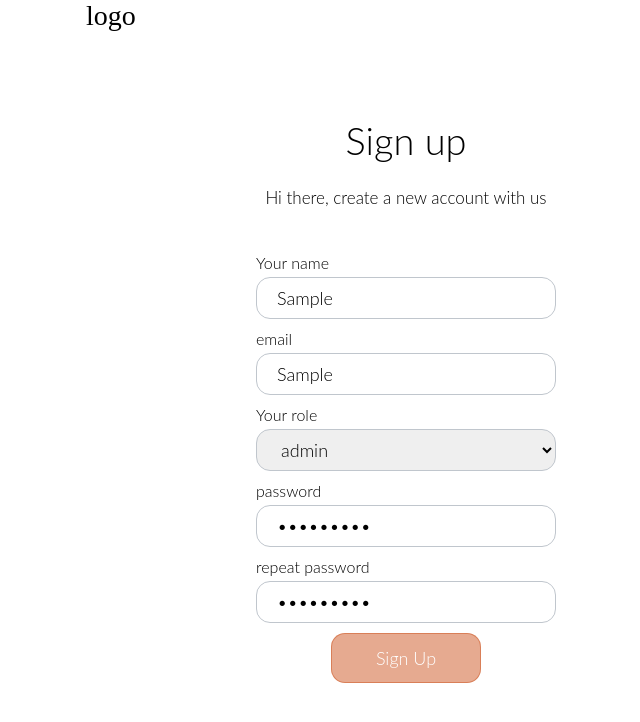
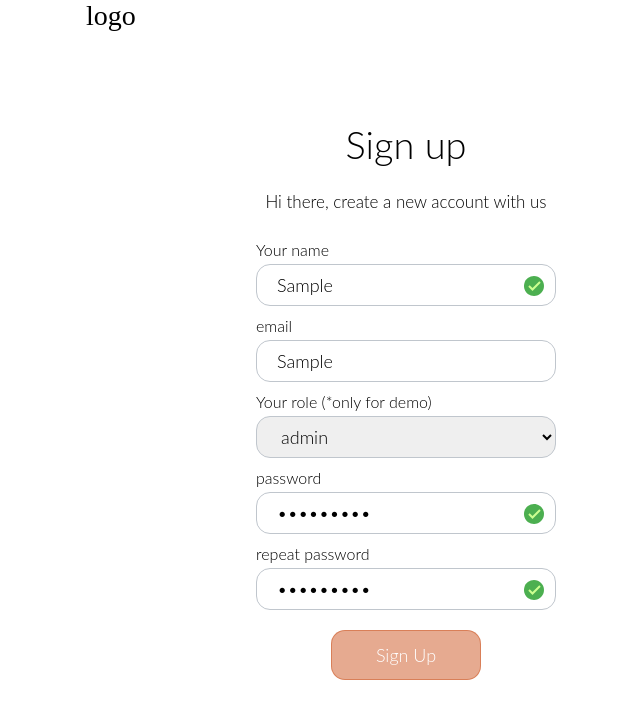
Before and after one commit to canriquez/my-team-builder, a React (Create React App) app: page / in a window 1280 px wide. Both pictures are taken after typing "Sample", "Sample", "Sample123", "Sample123" into the empty fields and a click on the button "Sign Up". Shown: the top 722 px of the page, without its empty margins (234-874 px from the left). Built offline with nearby package versions, Linux system fonts and the light colour scheme.

Commit message:
adds SignupForm input fields validator. backendCheckEmail method. signup.js reducer with tests green

```diff
--- a/src/actions/index.js
+++ b/src/actions/index.js
@@ -1,11 +1,16 @@
-import { UPDATE_ACCOUNT_DATA } from "../helpers/help";
-import backEndSignup from "../apis/my-team-api";
+import { UPDATE_ACCOUNT_DATA, UPDATE_EMAIL_AVAILABLE } from "../helpers/help";
+import { backEndSignup, backendCheckEmail } from "../apis/my-team-api";
 
 /* Actions for Sync Store */
 
 const updateAccountData = (accountData) => ({
   type: UPDATE_ACCOUNT_DATA,
   accountData,
+});
+
+const updateSignupEmail = (email) => ({
+  type: UPDATE_EMAIL_AVAILABLE,
+  email,
 });
 
 /* Thunk thenable creators to manage Async requests (my-team-api.js API) */
@@ -21,4 +26,23 @@ const backendSignupAction = (signUpData) => (dispatch, getState) =>
       throw error;
     });
 
-export { updateAccountData, backendSignupAction };
+const checkApiEmail = (email) => (dispatch, getState) =>
+  backendCheckEmail(email)
+    .then((result) => {
+      const email = result["message"].split(" ");
+      console.log(email[0]);
+      const payload = {
+        email_available: email[0],
+      };
+      dispatch(updateSignupEmail(payload));
+    })
+    .catch((error) => {
+      throw error;
+    });
+
+export {
+  updateAccountData,
+  backendSignupAction,
+  updateSignupEmail,
+  checkApiEmail,
+};
--- a/src/apis/my-team-api.js
+++ b/src/apis/my-team-api.js
@@ -1,8 +1,8 @@
 import "regenerator-runtime";
 
 const backEndSignup = async ({ email, name, role, avatar, password }) => {
-  const baseUrl = "https://anriquez-my-team-api.herokuapp.com";
-  //const baseUrl = "http://127.0.0.1:5000";
+  //const baseUrl = "https://anriquez-my-team-api.herokuapp.com";
+  const baseUrl = "http://127.0.0.1:5000";
   const endpoint = "/signup";
   const a = `?email=${email}`;
   const b = `&name=${name}`;
@@ -28,4 +28,28 @@ const backEndSignup = async ({ email, name, role, avatar, password }) => {
   }
 };
 
-export default backEndSignup;
+const backendCheckEmail = async ({ email }) => {
+  const baseUrl = "https://anriquez-my-team-api.herokuapp.com";
+  //const baseUrl = "http://127.0.0.1:5000";
+  const endpoint = "/adhome/check";
+  const a = `?email=${email}`;
+  const appURL = [baseUrl + endpoint + a];
+  const request = {
+    method: "POST",
+    headers: {
+      Accept: "application/json",
+      "Content-Type": "application/json",
+    },
+  };
+  try {
+    const response = await fetch(appURL, request);
+    const obj = await response.json();
+
+    // return complete list
+    return obj;
+  } catch (err) {
+    throw ("Something went wrong with fetching book list ", err);
+  }
+};
+
+export { backEndSignup, backendCheckEmail };
--- a/src/containers/SignupForm.js
+++ b/src/containers/SignupForm.js
@@ -1,12 +1,15 @@
 import React from "react";
 import { connect } from "react-redux";
-import { backendSignupAction } from "../actions/index";
+import { backendSignupAction, checkApiEmail } from "../actions/index";
 import {
   validEmail,
+  validName,
+  validPassword,
   enableSubmit,
   disableSubmit,
 } from "../helpers/componentHelp";
 import styles from "../styles/SignupForm.module.css";
+import okIcon from "../assets/icons/ok.svg";
 
 class SignupForm extends React.Component {
   constructor(props) {
@@ -31,6 +34,7 @@ class SignupForm extends React.Component {
   }
 
   handleChange() {
+    const { checkBackendEmail } = this.props;
     const formName = document.getElementById("nameValue").value;
     const formEmail = document.getElementById("emailValue").value;
     const formPassword = document.getElementById("passwordValue").value;
@@ -51,6 +55,10 @@ class SignupForm extends React.Component {
       valid_email: valid_email,
       password_match: valid_password,
     });
+
+    if (valid_email) {
+      checkBackendEmail({ email: formEmail });
+    }
     if (formEmail.length > 5 && valid_email && valid_password) {
       enableSubmit("submit-btn");
     } else {
@@ -68,22 +76,19 @@ class SignupForm extends React.Component {
     };
 
     fireBackendSignup(signupData);
-    /*
-    const { onSubmitCreateBook } = this.props;
-    const { title, role } = this.state;
-    if (title === "" || role === "role") {
-      return;
-    }
-
-    const book = {
-      ...this.state,
-      id: randomId(),
-    };
-    onSubmitCreateBook(book); */
   }
 
   render() {
-    const { name, email, password, password_repeat } = this.state;
+    const {
+      name,
+      email,
+      password,
+      password_repeat,
+      password_match,
+    } = this.state;
+    const { new_email } = this.props;
+    console.log(this.props);
+    console.log("new API email is :" + new_email);
     return (
       <div className={styles.formblock}>
         <div className={styles.formwrap}>
@@ -96,7 +101,11 @@ class SignupForm extends React.Component {
             action="#"
             onSubmit={this.handleSubmit}
           >
-            <label htmlFor="namelValue">Your name</label>
+            <label htmlFor="namelValue">
+              Your name
+              {!validName(name) ? " (5 or more characters)" : ""}
+            </label>
+            <div className={styles.nameInputWrap}>
               <input
                 className="nameValue"
                 type="text"
@@ -104,11 +113,17 @@ class SignupForm extends React.Component {
                 value={name}
                 id="nameValue"
               />
+              <img
+                className={
+                  styles.formIcons + (validName(name) ? " show" : " hide")
+                }
+                src={okIcon}
+                alt="Logo"
+                id="ok-icon"
+              />
+            </div>
             <label htmlFor="emailValue">email</label>
-            <p className={styles.errorfield + " hide"} id="email-error">
-              {" "}
-              ... a valid email please
-            </p>
+            <div className={styles.emailInputWrap}>
               <input
                 className="emailValue"
                 type="text"
@@ -117,7 +132,17 @@ class SignupForm extends React.Component {
                 id="emailValue"
                 autoComplete="username"
               />
-            <label htmlFor="role">Your role</label>
+              <img
+                className={
+                  styles.formIcons +
+                  (new_email === email && email !== "" ? " show" : " hide")
+                }
+                src={okIcon}
+                alt="Logo"
+                id="ok-icon"
+              />
+            </div>
+            <label htmlFor="role">Your role (*only for demo)</label>
             <select
               className="role"
               name="role"
@@ -130,7 +155,12 @@ class SignupForm extends React.Component {
                 </option>
               ))}
             </select>
-            <label htmlFor="passwordValue">password</label>
+
+            <label htmlFor="passwordValue">
+              password
+              {!validPassword(password) ? " (5 or more characters)" : ""}
+            </label>
+            <div className={styles.passInputWrap}>
               <input
                 className="passwordValue"
                 type="password"
@@ -139,7 +169,19 @@ class SignupForm extends React.Component {
                 id="passwordValue"
                 autoComplete="new-password"
               />
+              <img
+                className={
+                  styles.formIcons +
+                  (validPassword(password) ? " show" : " hide")
+                }
+                src={okIcon}
+                alt="Logo"
+                id="ok-icon"
+              />
+            </div>
+
             <label htmlFor="passwordRepeatValue">repeat password</label>
+            <div className={styles.passRepeatInputWrap}>
               <input
                 className="passwordRepeatValue"
                 type="password"
@@ -148,6 +190,15 @@ class SignupForm extends React.Component {
                 id="passwordRepeatValue"
                 autoComplete="new-password"
               />
+              <img
+                className={
+                  styles.formIcons + (password_match ? " show" : " hide")
+                }
+                src={okIcon}
+                alt="Logo"
+                id="ok-icon"
+              />
+            </div>
             <button
               id="submit-btn"
               className="Rectangle-2 submit-btn base-button submit-disabled"
@@ -166,6 +217,13 @@ const mapDispatchToProps = (dispatch) => ({
   fireBackendSignup: (newAccountData) => {
     dispatch(backendSignupAction(newAccountData));
   },
+  checkBackendEmail: (email) => {
+    dispatch(checkApiEmail(email));
+  },
 });
 
-export default connect(null, mapDispatchToProps)(SignupForm);
+const mapStateToProps = (state) => ({
+  new_email: state.signup.email_available,
+});
+
+export default connect(mapStateToProps, mapDispatchToProps)(SignupForm);
--- a/src/helpers/componentHelp.js
+++ b/src/helpers/componentHelp.js
@@ -1,6 +1,14 @@
 const validEmail = (email) => {
   let emailcheck = /^(([^<>()\[\]\\.,;:\s@"]+(\.[^<>()\[\]\\.,;:\s@"]+)*)|(".+"))@((\[[0-9]{1,3}\.[0-9]{1,3}\.[0-9]{1,3}\.[0-9]{1,3}])|(([a-zA-Z\-0-9]+\.)+[a-zA-Z]{2,}))$/;
   return emailcheck.test(email);
+};
+
+const validName = (name) => {
+  return name.length >= 5;
+};
+
+const validPassword = (pass) => {
+  return pass.length >= 5;
 };
 
 const enableSubmit = (id) => {
@@ -21,4 +29,4 @@ const disableSubmit = (id) => {
   }
 };
 
-export { validEmail, enableSubmit, disableSubmit };
+export { validEmail, enableSubmit, disableSubmit, validName, validPassword };
--- a/src/helpers/help.js
+++ b/src/helpers/help.js
@@ -1,3 +1,4 @@
-const { UPDATE_ACCOUNT_DATA } = "UPDATE_ACCOUNT_DATA";
+const UPDATE_ACCOUNT_DATA = "UPDATE_ACCOUNT_DATA";
+const UPDATE_EMAIL_AVAILABLE = "UPDATE_EMAIL_AVAILABLE";
 
-export { UPDATE_ACCOUNT_DATA };
+export { UPDATE_ACCOUNT_DATA, UPDATE_EMAIL_AVAILABLE };
--- a/src/index.css
+++ b/src/index.css
@@ -55,6 +55,10 @@
   border: solid 1px rgba(205, 86, 35, 0.5);
 }
 
+#emailValue {
+  position: relative;
+}
+
 @media screen and (min-width: 768px) {
   html {
     font-size: 28px;
--- a/src/reducers/index.js
+++ b/src/reducers/index.js
@@ -1,8 +1,10 @@
 import { combineReducers } from "redux";
 import account from "./account";
+import signup from "./signup";
 
 //root reducer here
 
 export default combineReducers({
   account,
+  signup,
 });
--- /dev/null
+++ b/src/reducers/signup.js
@@ -0,0 +1,23 @@
+import { UPDATE_EMAIL_AVAILABLE } from "../helpers/help";
+
+const defaultState = {
+  email_available: "",
+};
+
+const signup = (state = defaultState, action) => {
+  console.log(" ||| in reducer now ||");
+  console.log(action);
+
+  switch (action.type) {
+    case UPDATE_EMAIL_AVAILABLE:
+      // eslint-disable-next-line
+      return {
+        ...state,
+        ...action.email,
+      };
+    default:
+      return state;
+  }
+};
+
+export default signup;
--- a/src/styles/SignupForm.module.css
+++ b/src/styles/SignupForm.module.css
@@ -1,3 +1,12 @@
+/* Icons */
+
+.formIcons {
+  position: absolute;
+  top: 10px;
+  right: 10px;
+  width: 24px;
+}
+
 .formblock {
   position: absolute;
   top: 50%;
@@ -27,7 +36,7 @@
   flex-direction: column;
   justify-content: center;
   align-items: center;
-  margin-bottom: 45px;
+  margin-bottom: 28px;
 }
 
 .formtitle h1 {
@@ -43,6 +52,13 @@
   font-weight: 300;
   font-size: 17px;
   text-align: center;
+}
+
+.emailInputWrap,
+.nameInputWrap,
+.passInputWrap,
+.passRepeatInputWrap {
+  position: relative;
 }
 
 .formfields input,
@@ -68,6 +84,7 @@
   font-weight: 300;
   font-size: 18px;
   border-radius: 14px;
+  margin-top: 10px;
 }
 
 .formfields label {
```
Also changed, not shown: src/assets/icons/ok.svg (added), 1 other file (tests, documents, lock files or other folders). Lines whose indentation alone changed are shown as unchanged.
